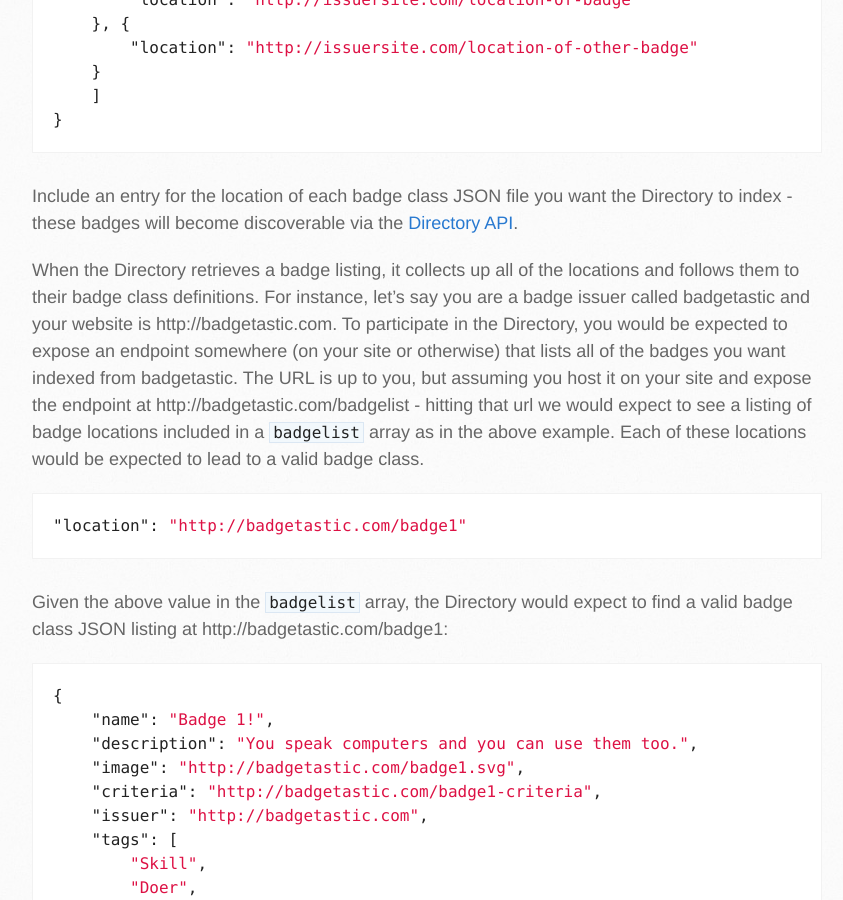
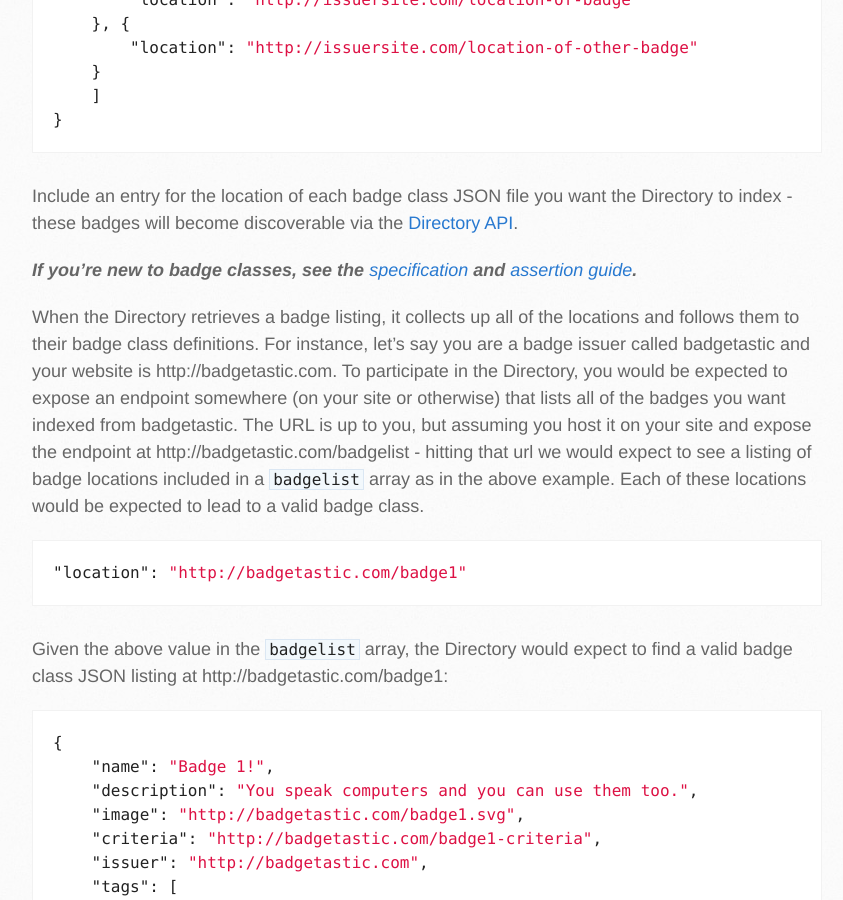
Before and after one commit to OpenWorksGroup/openbadges-directory, a Jekyll site: the page built from index.markdown, in a window 1280 px wide and 900 px high, scrolled down 870 px. Shown: the whole window, without its empty margins (138-981 px from the left). Built offline with Jekyll 4.4.1, drawn with Linux system fonts in a browser that asks for light colours; Markdown is read by kramdown in place of the engine named in the settings.

Commit message:
Update index.markdown

```diff
--- a/index.markdown
+++ b/index.markdown
@@ -33,6 +33,8 @@ Your badge class list endpoint should return a JSON message with the following s
 {% endhighlight %}
 
 Include an entry for the location of each badge class JSON file you want the Directory to index - these badges will become discoverable via the [Directory API](directory-api).
+
+___If you're new to badge classes, see the [specification](https://github.com/mozilla/openbadges-specification/blob/master/Assertion/latest.md#badgeclass) and [assertion guide](https://github.com/mozilla/openbadges/wiki/Assertion-Information-for-the-Uninitiated).___
 
 When the Directory retrieves a badge listing, it collects up all of the locations and follows them to their badge class definitions. For instance, let's say you are a badge issuer called badgetastic and your website is http://badgetastic.com. To participate in the Directory, you would be expected to expose an endpoint somewhere (on your site or otherwise) that lists all of the badges you want indexed from badgetastic. The URL is up to you, but assuming you host it on your site and expose the endpoint at http://badgetastic.com/badgelist - hitting that url we would expect to see a listing of badge locations included in a `badgelist` array as in the above example. Each of these locations would be expected to lead to a valid badge class.
 
```
